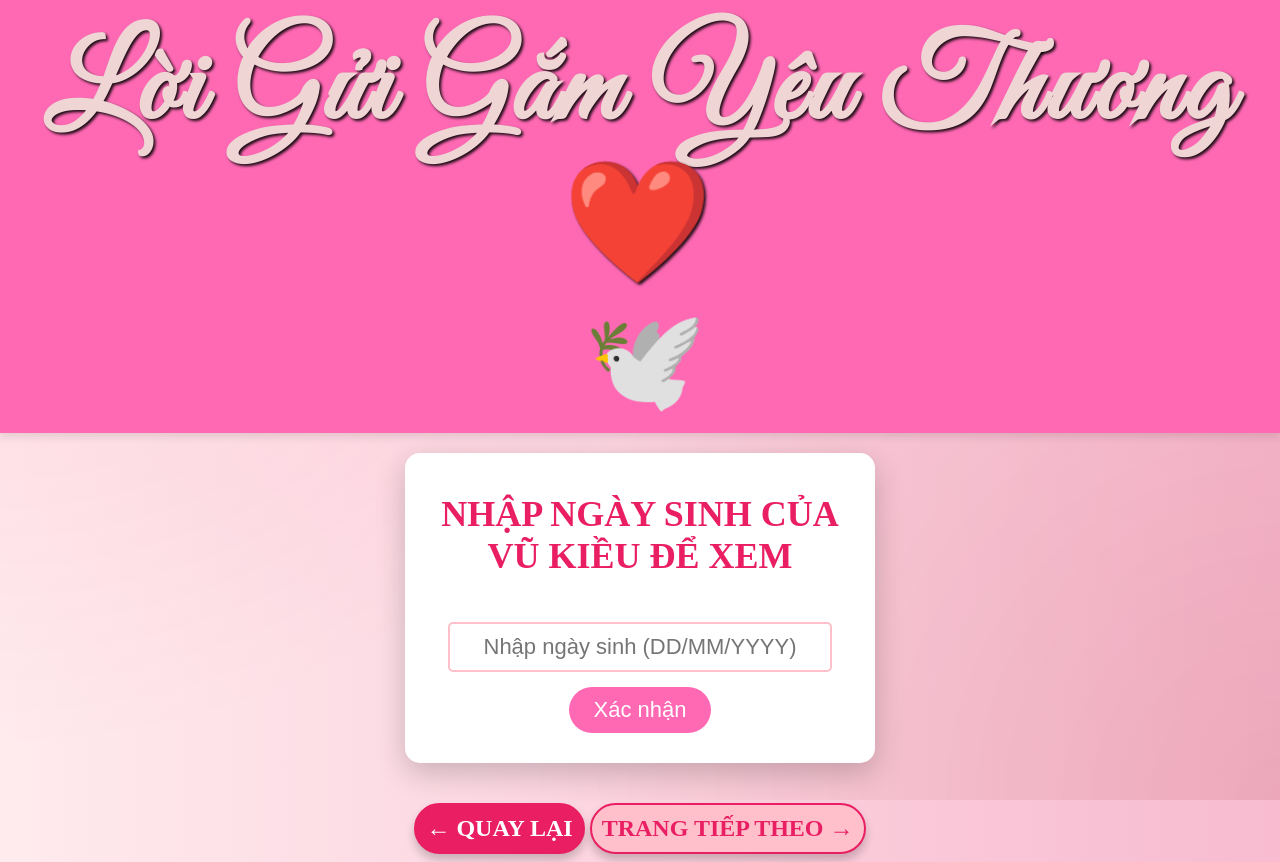
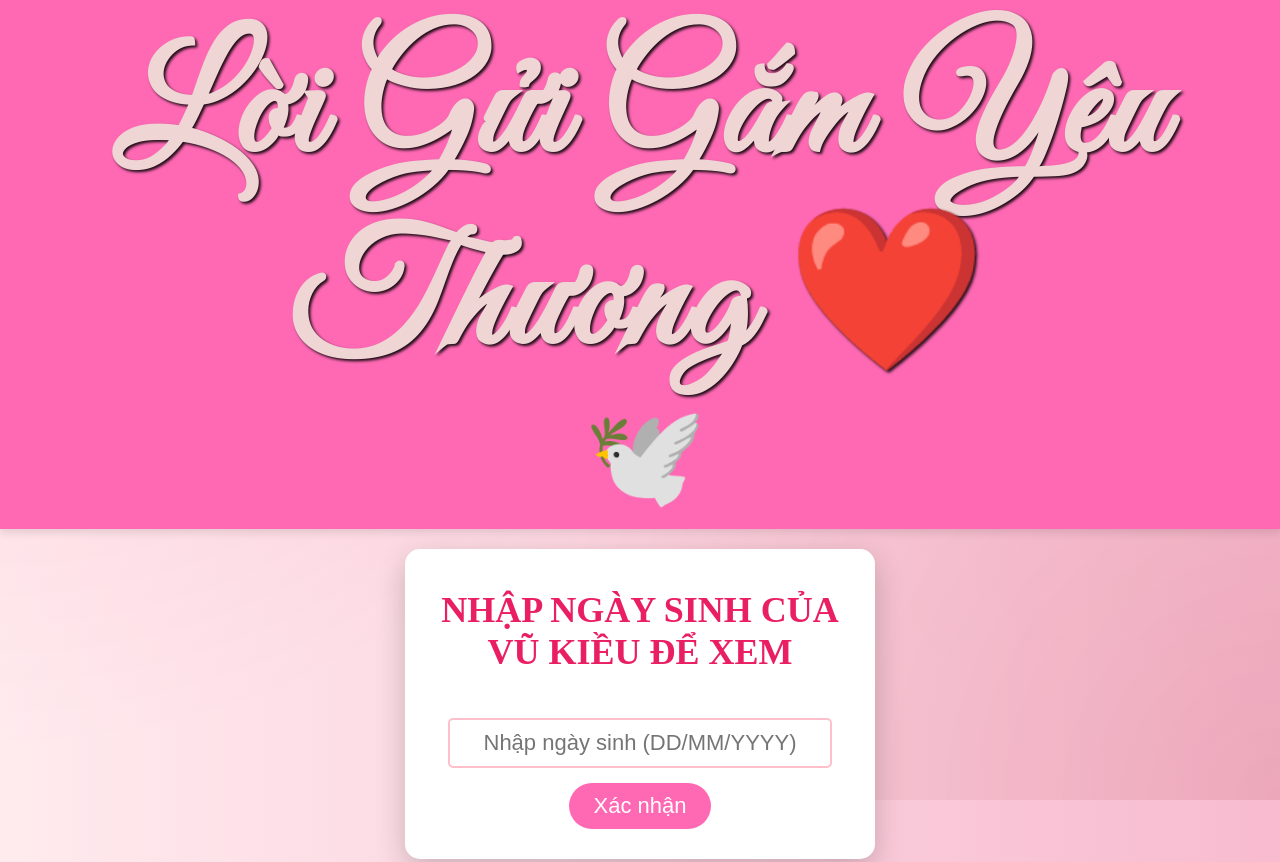
Before and after one commit to vukieu13-cmd/Graduation, a plain HTML site: page page3.html in a window 1280 px wide. Shown: the top 862 px of the page. Drawn offline with Linux system fonts and the light colour scheme.

Commit message:
Update styles.css

```diff
--- a/styles.css
+++ b/styles.css
@@ -141,7 +141,7 @@ header h1 {
     font-family: 'Great Vibes', cursive;
 
     /* Thiết lập cỡ chữ lớn hơn để font thư pháp đẹp hơn */
-    font-size: 6em; /* Kích thước lớn cho tiêu đề nổi bật */
+    font-size: 8em; /* Kích thước lớn cho tiêu đề nổi bật */
     line-height: 1.2;
 
     /* Thiết lập màu sắc nổi bật */
```
